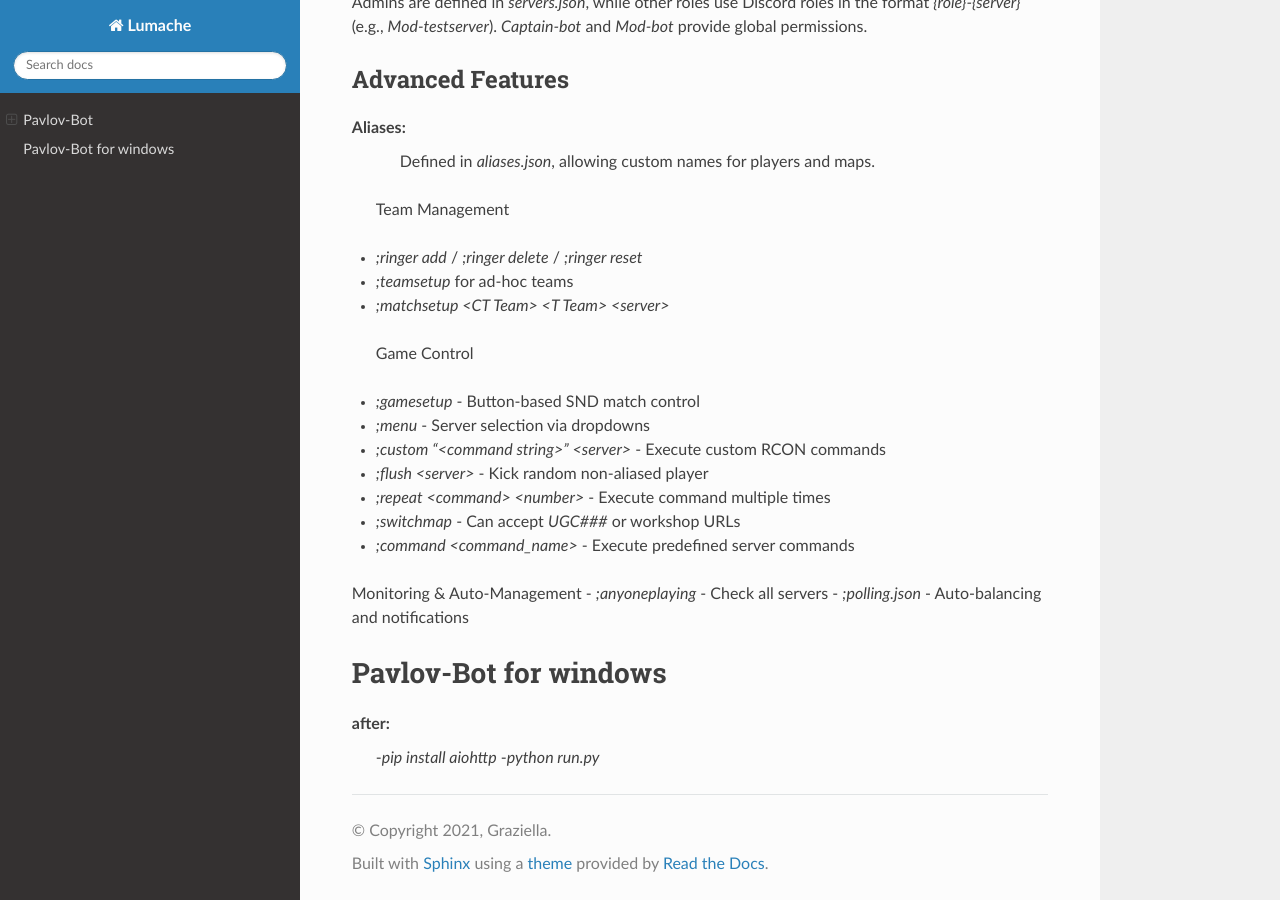
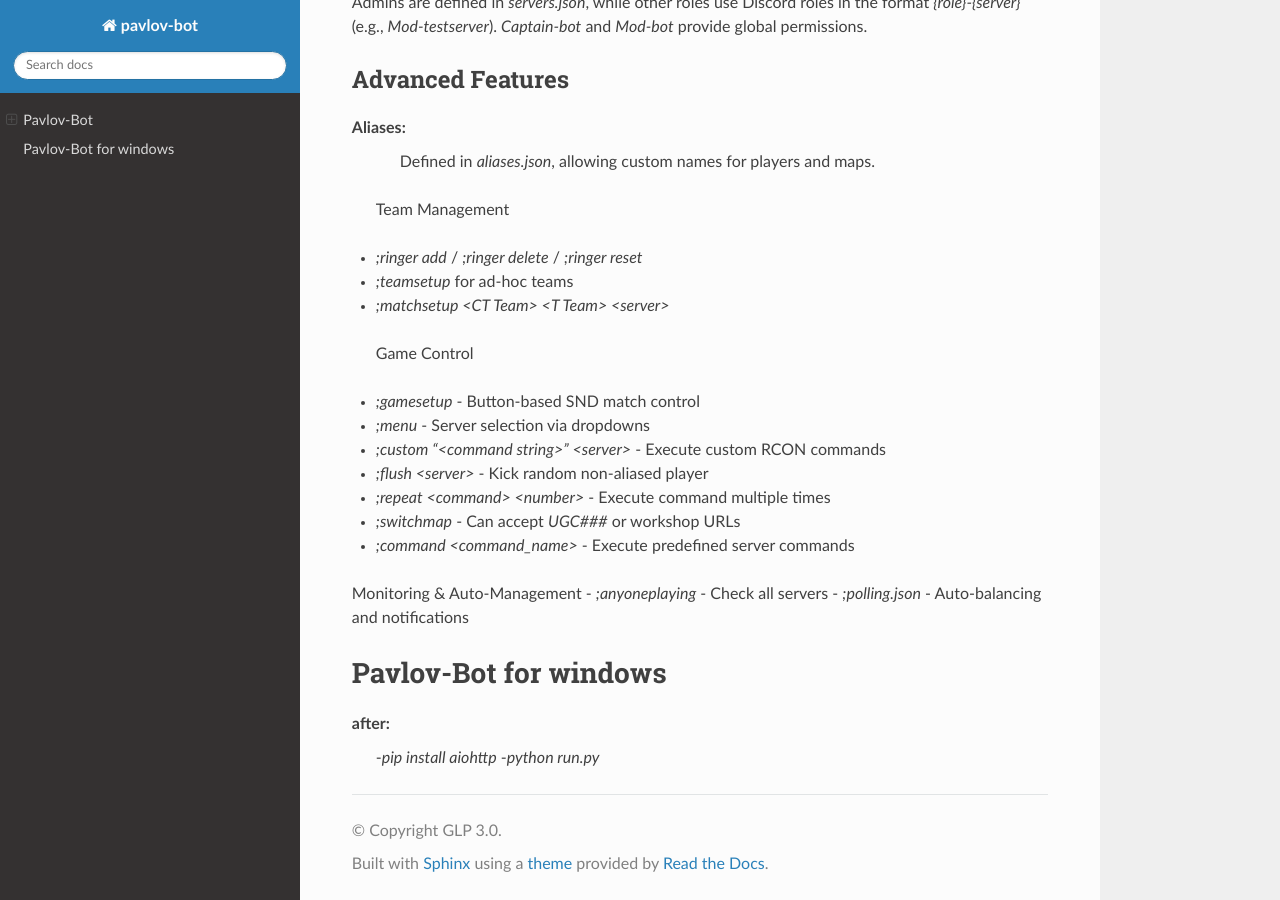
Before and after one commit to Horse1jj/pavlov-bot-docs-, a Sphinx documentation site: the page built from docs/source/index.rst, in a window 1280 px wide and 900 px high, scrolled down 2843 px. Built offline with Sphinx 7.4.7 and the Read the Docs theme 3.1.0, drawn with Linux system fonts in a browser that asks for light colours.

Commit message:
Update conf.py

```diff
--- a/docs/source/conf.py
+++ b/docs/source/conf.py
@@ -2,9 +2,9 @@
 
 # -- Project information
 
-project = 'Lumache'
-copyright = '2021, Graziella'
-author = 'Graziella'
+project = 'pavlov-bot'
+copyright = 'GLP 3.0'
+author = 'Makupi'
 
 release = '0.1'
 version = '0.1.0'
```
